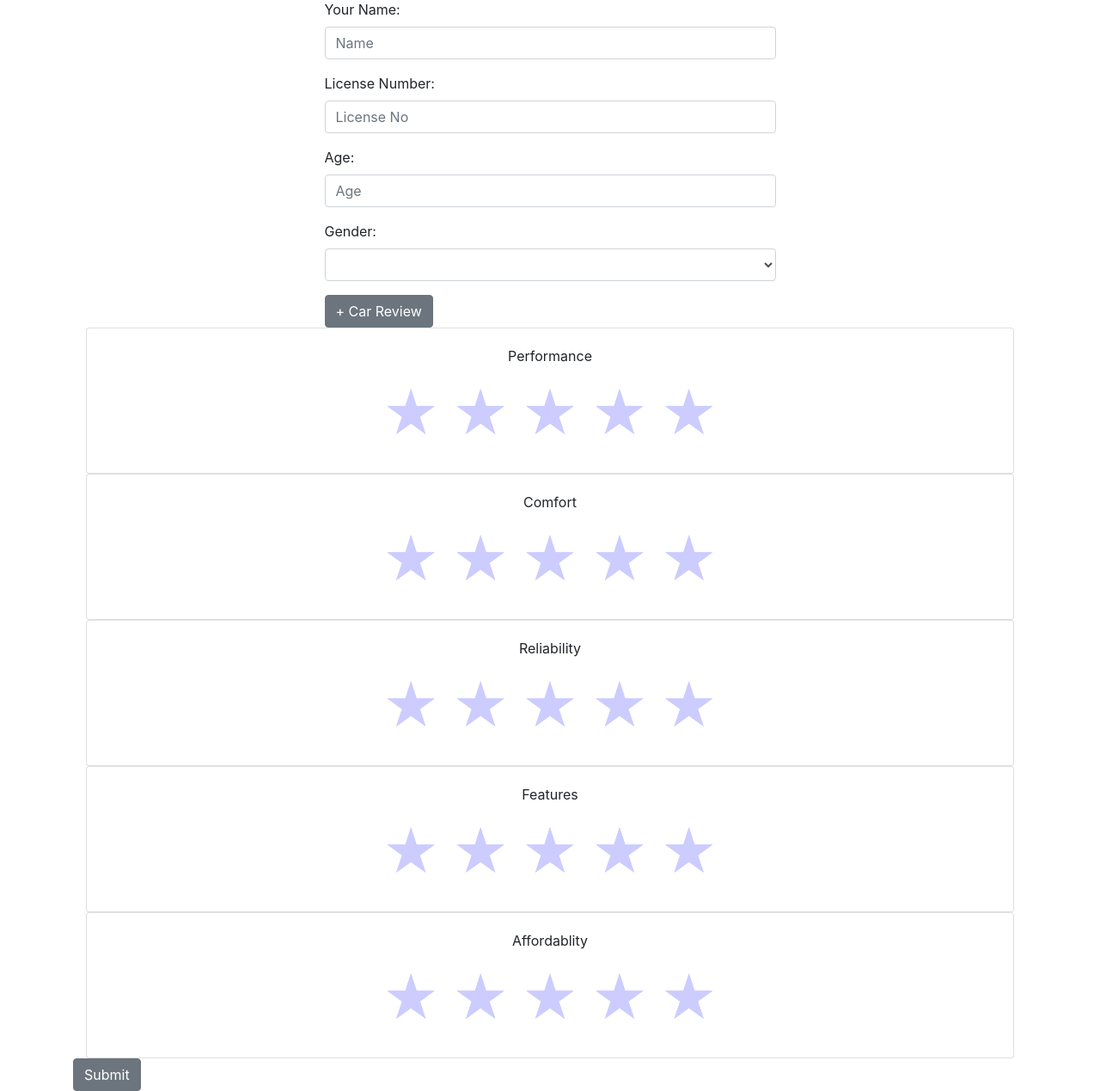
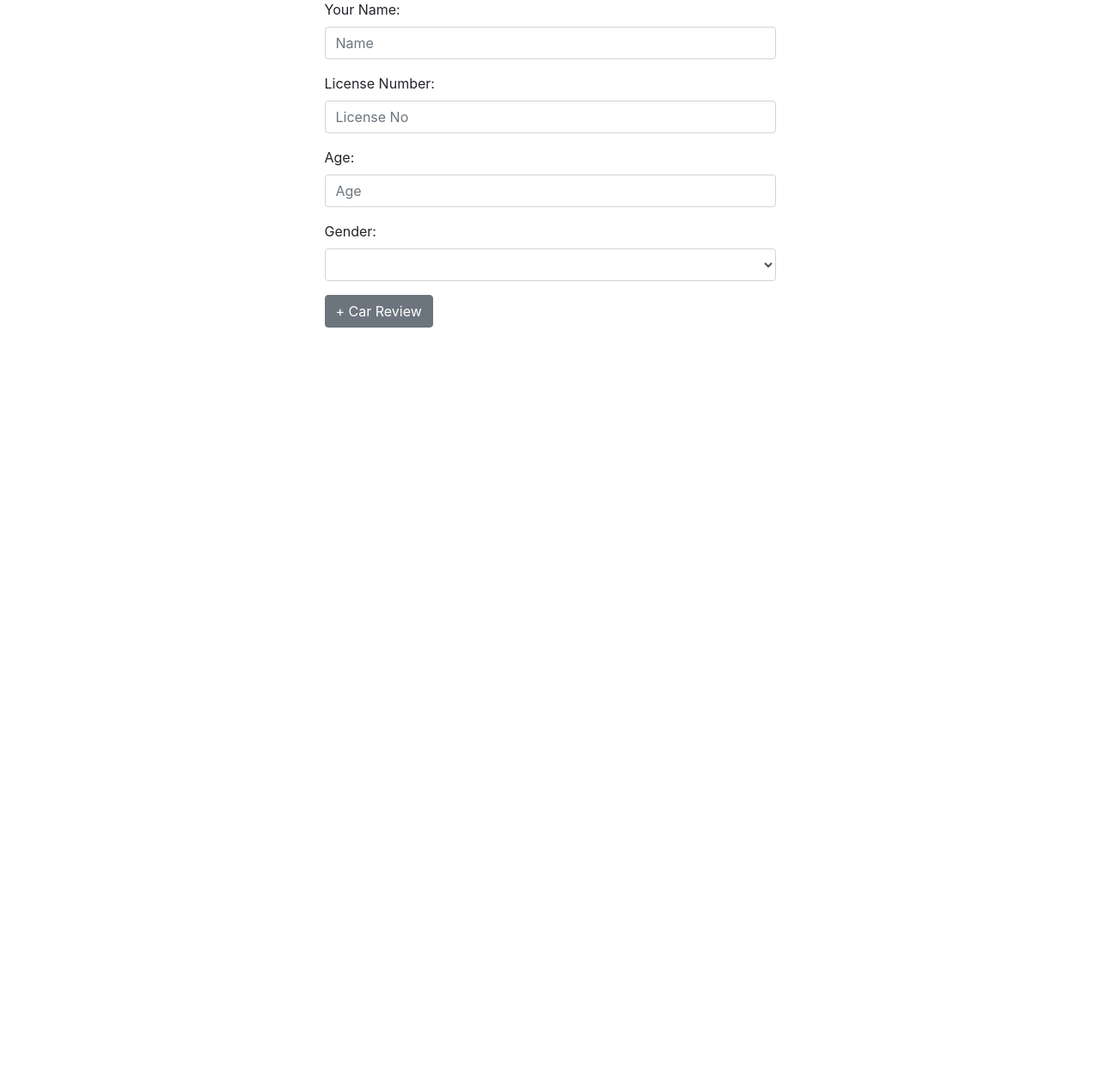
Before and after one commit to Anagha8702/DBMS-proj, a Django app: page /customer/ in a window 1280 px wide. Shown: the part 81-1350 px from the top of the page at 86% size. After the commit the page ends 462 px from the top, so only its background shows below. Run offline with Django 4.2, Linux system fonts and the light colour scheme; some libraries are stand-ins or nearby versions.

Commit message:
customer done

```diff
--- a/car/car_app/models.py
+++ b/car/car_app/models.py
@@ -65,6 +65,7 @@ class Car(models.Model):
 class Bought_by(models.Model):
     Customer_ID = models.ForeignKey(Customer, on_delete=models.CASCADE)
     Car_ID = models.ForeignKey(Car, on_delete=models.CASCADE)
+    rating = models.IntegerField()
 
     class Meta:
         constraints = [
--- a/car/car_app/templates/authenticate/base.html
+++ b/car/car_app/templates/authenticate/base.html
@@ -83,7 +83,11 @@
 </html>
 
 <style>
-  @charset "UTF-8";
+@charset "UTF-8";
+#clear {
+  display: inline;
+}
+
 #stars_rating {
   margin: 0;
   padding: 0;
@@ -92,18 +96,20 @@
   justify-content: center;
   align-items: center;
 }
-
+#stars_rating p {
+  text-align: center;
+  font-size: 20px;
+  margin: 0;
+}
+@media (max-width: 479px) {
+  #stars_rating p {
+    font-size: 15px;
+  }
+  #stars_rating p.heading {
+    font-size: 18px;
+  }
+}
 #stars_rating .stars {
-  display: inline-flex;
-  flex-flow: row nowrap;
-  max-width: 360px;
-  align-items: center;
-  justify-content: center;
-  margin: 0 auto;
-  padding: 0;
-  margin-top: -8px;
-}
-#stars_rating .stars1 {
   display: inline-flex;
   flex-flow: row nowrap;
   max-width: 360px;
@@ -219,5 +225,13 @@
 #stars_rating .stars.rated:hover .star:hover ~ *:after {
   color: #ccf;
 }
+#stars_rating .rates span.avg:before {
+  content: "Average: ";
+}
+@media (max-width: 479px) {
+  #stars_rating .rates span.avg:before {
+    content: "Avg: ";
+  }
+}
 
 </style>
--- a/car/car_app/templates/customer.html
+++ b/car/car_app/templates/customer.html
@@ -4,90 +4,41 @@
 <div class = "col-md-6 offset-md-3">
 <form method="post">
     {% csrf_token %}
+    {% if error %}
+		<div class="alert alert-danger alart-dismissable" role ="alert">
+                <button class="close" data-dismiss="alert">
+                    <small><sup>x</sup></small>
+                  </button>
+               		{{errormsg}}
+                </div>
+      {% endif%}
     {{ form.as_p }}
     <input type="hidden" id="1" name="add_car_review" value="add_car_review">
     <button type="submit" class="btn btn-secondary">+ Car Review</button>
   </form>
   </div>
+<br><br>
+{% if show %}
+  <form method="post">
+    {% csrf_token %}
+    <div class = "col-md-6 offset-md-3">
+    <div class="form-group">
+      <input type="text" class="form-control" placeholder="Enter Make" name = "Make">
+      </div>
+      <div class="form-group">
+        <input type="text" class="form-control" placeholder="Enter Model" name = "Model">
+        </div>
+      <div class="form-group">
+          <input type="text" class="form-control" placeholder="Enter Variant" name = "Variant">
+          </div>
+        </div>
   <div class="container">
     <div class="row">
-      <div class="col-sm-12">
+      <div class="col-md-6 offset-md-3">
         <div class="card">
           <div class="card-body">
             <div id="stars_rating">
-              <p class="heading">Performance</p>
-              <div class="stars">
-                <div class="star star1">★</div>
-                <div class="star star1">★</div>
-                <div class="star star1">★</div>
-                <div class="star star1">★</div>
-                <div class="star star1">★</div>
-              </div>
-            </div>
-          </div>
-        </div>
-      </div>
-    </div>
-    <div class="row">
-      <div class="col-sm-12">
-        <div class="card">
-          <div class="card-body">
-            <div id="stars_rating">
-              <p class="heading">Comfort</p>
-              <div class="stars">
-                <div class="star">★</div>
-                <div class="star">★</div>
-                <div class="star">★</div>
-                <div class="star">★</div>
-                <div class="star">★</div>
-              </div>
-            </div>
-          </div>
-        </div>
-      </div>
-    </div>
-    <div class="row">
-      <div class="col-sm-12">
-        <div class="card">
-          <div class="card-body">
-            <div id="stars_rating">
-              <p class="heading">Reliability</p>
-              <div class="stars">
-                <div class="star">★</div>
-                <div class="star">★</div>
-                <div class="star">★</div>
-                <div class="star">★</div>
-                <div class="star">★</div>
-              </div>
-            </div>
-          </div>
-        </div>
-      </div>
-    </div>
-    <div class="row">
-      <div class="col-sm-12">
-        <div class="card">
-          <div class="card-body">
-            <div id="stars_rating">
-              <p class="heading">Features</p>
-              <div class="stars">
-                <div class="star">★</div>
-                <div class="star">★</div>
-                <div class="star">★</div>
-                <div class="star">★</div>
-                <div class="star">★</div>
-              </div>
-            </div>
-          </div>
-        </div>
-      </div>
-    </div>
-    <div class="row">
-      <div class="col-sm-12">
-        <div class="card">
-          <div class="card-body">
-            <div id="stars_rating">
-              <p class="heading">Affordablity</p>
+              <p class="heading">Rating</p>
               <div class="stars">
                 <div class="star">★</div>
                 <div class="star">★</div>
@@ -101,33 +52,48 @@
       </div>
     </div>
   </div>
-  <form method="post">
+  <br><br>
+  <div class="form-group">
+  <textarea textarea="" class="form-control" placeholder="Write your review" id="comment" name="review" cols="145" rows="5" maxlength="65525"></textarea>
+  </div>
+  <input type="hidden" id="rate" name="rating" value="0">
+  <input type="hidden" id="1" name="add_car_review" value="car_review">
     <button type="submit" class="btn btn-secondary">Submit</button>
   </form>
+{% endif %}
 
   <script>
-    let _rating1 = 0; // [0..5]
-const setRating1 = (num) => {
-  _rating1 = num;
+   let _rating = 0; // [0..5]
+const setRating = num => {
+  _rating = num;
 };
-const getRate1 = () => {
-  if (_rating1) {
-    return _rating1 * 1.0;
+
+const getRate = () => {
+  if (_rating) {
+    return _rating * 1.0;
   }
-  return "(unrated)";
+  return 0;
 };
-const stars1= document.querySelectorAll(".star1");
-$(".star1").on("click", function (e) {
-  stars1.forEach((star1, i) => {
-    if (star1 === e.currentTarget) {
-      setRating1(i + 1);
-      if ($(".star1.rated").length) {
-        $(".star1.rated").removeClass("rated");
+q=(e,n=document)=>n.getElementById("rate");
+const stars = document.querySelectorAll('.star');
+let count;
+$('.star').on('click', function (e) {
+  count = getRate();
+  q('input#rating').value=count;
+  console.log(count)
+  stars.forEach((star, i) => {
+    if (star === e.currentTarget) {
+      setRating(i + 1);
+      if ($('.star.rated').length) {
+        $('.star.rated').removeClass('rated');
       }
-      e.currentTarget.classList.add("rated");
-      $(".stars").addClass("rated");
+      e.currentTarget.classList.add('rated');
+      $('.stars').addClass('rated');
     }
   });
 });
+
+
+
   </script>
   {% endblock %}
--- a/car/car_app/views.py
+++ b/car/car_app/views.py
@@ -4,9 +4,8 @@ from django.contrib.auth import authenticate, login, logout, update_session_auth
 from django.contrib import messages
 from  django.contrib.auth.models import User
 from .forms import SignUpForm, EditProfileForm
-from .models import Admin, Car, Body, Cylinder, Engine
+from .models import Admin, Car, Body, Cylinder, Engine, Customer, Bought_by
 from .forms import CustomerForm
-from .models import Customer
 
 
 # Create your views here.
@@ -103,6 +102,7 @@ def change_password(request):
 
 
 def customer_view(request):
+	global customer_obj
 	if request.method == 'POST':
 		val = request.POST.get('add_car_review')
 		if val == 'add_car_review':
@@ -112,16 +112,27 @@ def customer_view(request):
 				license = form.cleaned_data.get('lisence')
 				age1 = form.cleaned_data.get('age')
 				gender1 = form.cleaned_data.get('gender')
-				customer_obj = Body.objects.filter(Customer_Name=name,License_No=license,age = age1,gender = gender1).first()
+				customer_obj = Customer.objects.filter(Customer_Name=name,License_No=license,age = age1,gender = gender1).first()
 				if customer_obj==None:
 					Customer.objects.create(Customer_Name=name, License_No=license, age = age1,gender = gender1)
 					messages.success(request,("New customer added successfully"))
-				#form1 = Reviewform()
-				return render(request, 'customer.html', {'form': form})
-
+				return render(request, 'customer.html', {'form': form, 'show':1})
+		elif val == 'car_review':
+			form = CustomerForm()
+			rate = request.POST.get('rating')
+			model = request.POST.get('Model')
+			variant = request.POST.get('Variant')
+			make = request.POST.get('Make')
+			review = request.POST.get('review')
+			print(customer_obj)
+			car_obj = Car.objects.filter(Make=make,variant=variant,Model=model).first()
+			if car_obj==None:
+				return render(request, 'customer.html',{'form': form, 'show':0,'error':1,'errormsg':"Register Car Details First"})
+			bought_by_obj = Bought_by.objects.create(Car_ID=car_obj,Customer_ID=customer_obj,rating=rate)
+			return render(request, 'customer.html', {'form': form, 'show':0})
 	else:
 		form = CustomerForm()
-		return render(request, 'customer.html', {'form': form})
+		return render(request, 'customer.html', {'form': form, 'show':0})
 
 
 # cylinder -> engine , body, Car
```
Also changed, not shown: car/car_app/migrations/0010_bought_by_rating.py (added), car/db.sqlite3.
